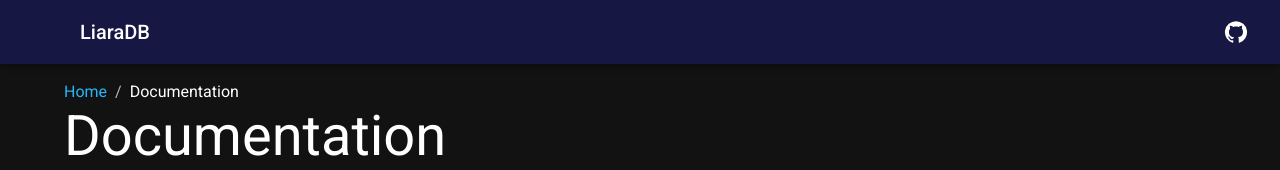
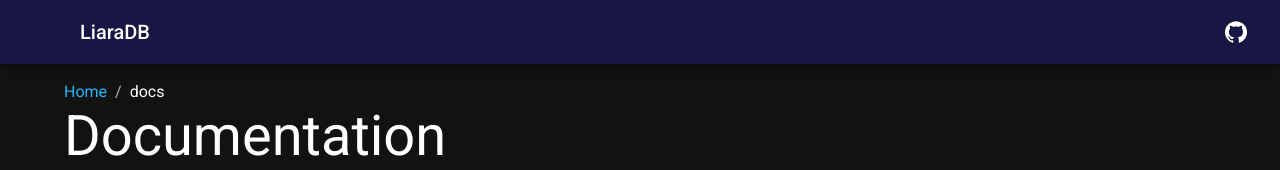
Before and after one commit to liaradb/liaradb.github.io, a Next.js app: page /docs in a window 1280 px wide. Shown: the top 170 px of the page. Built offline with nearby package versions, Linux system fonts and the light colour scheme; some icons are missing; what @mui/material-nextjs would draw is missing.

Commit message:
Changed docs location.

```diff
--- a/src/navigation.tsx
+++ b/src/navigation.tsx
@@ -4,7 +4,7 @@ export const navigation = [
   { title: "LiaraDB", href: "/", icon: <Home /> },
   { title: "About us", href: "/about-us" },
   { title: "Get started", href: "/get-started" },
-  { title: "Documentation", href: "/docs", icon: <Info /> },
+  { title: "Documentation", href: "https://docs.liaradb.com", icon: <Info /> },
   { title: "Use cases", href: "/use-cases", icon: <Lightbulb /> },
   { title: "Features", href: "/features", icon: <Build /> },
   { title: "Blog", href: "/blog" },
```
Also changed, not shown: src/app/home/docs.tsx (+6 -1 lines).
